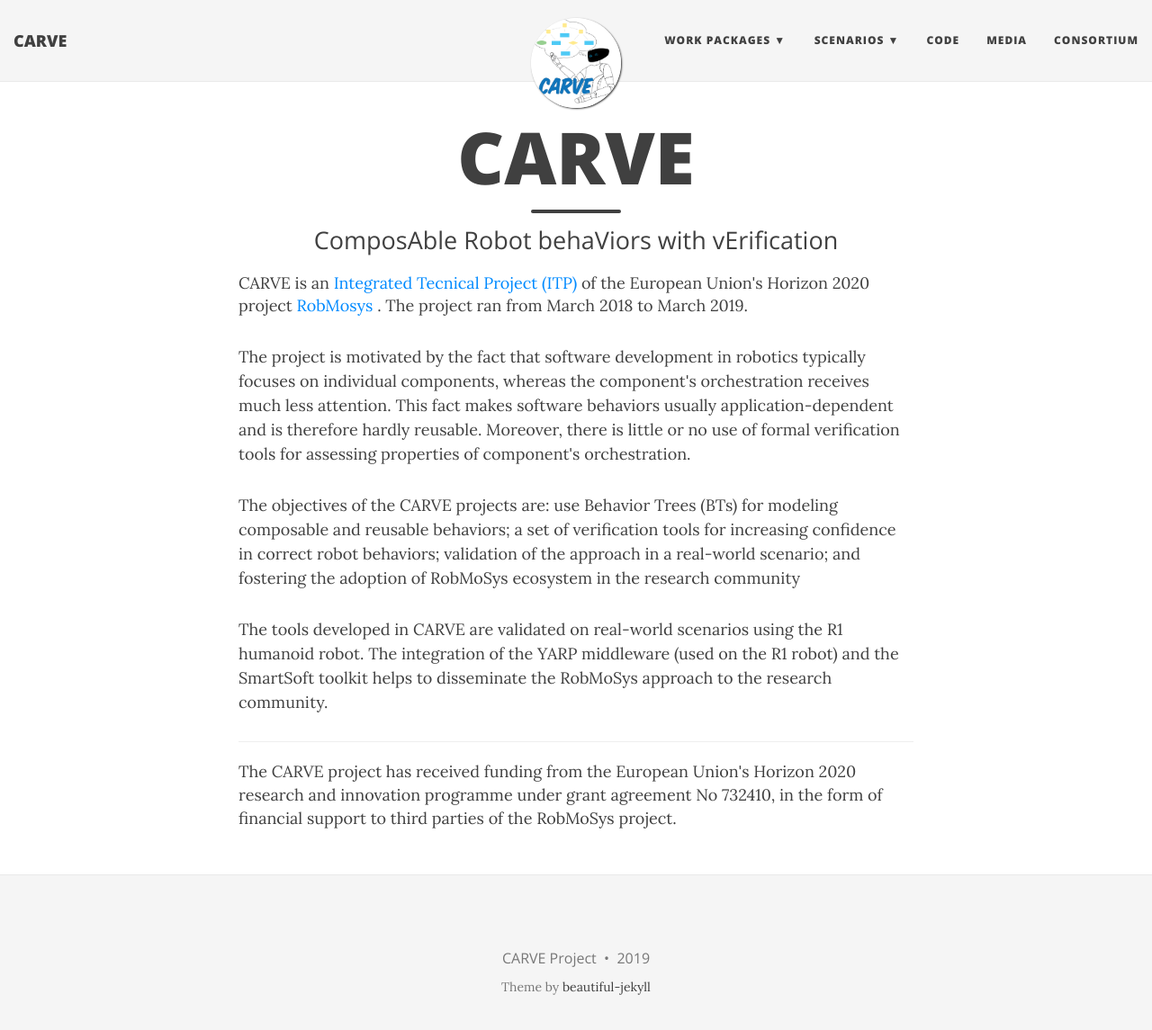
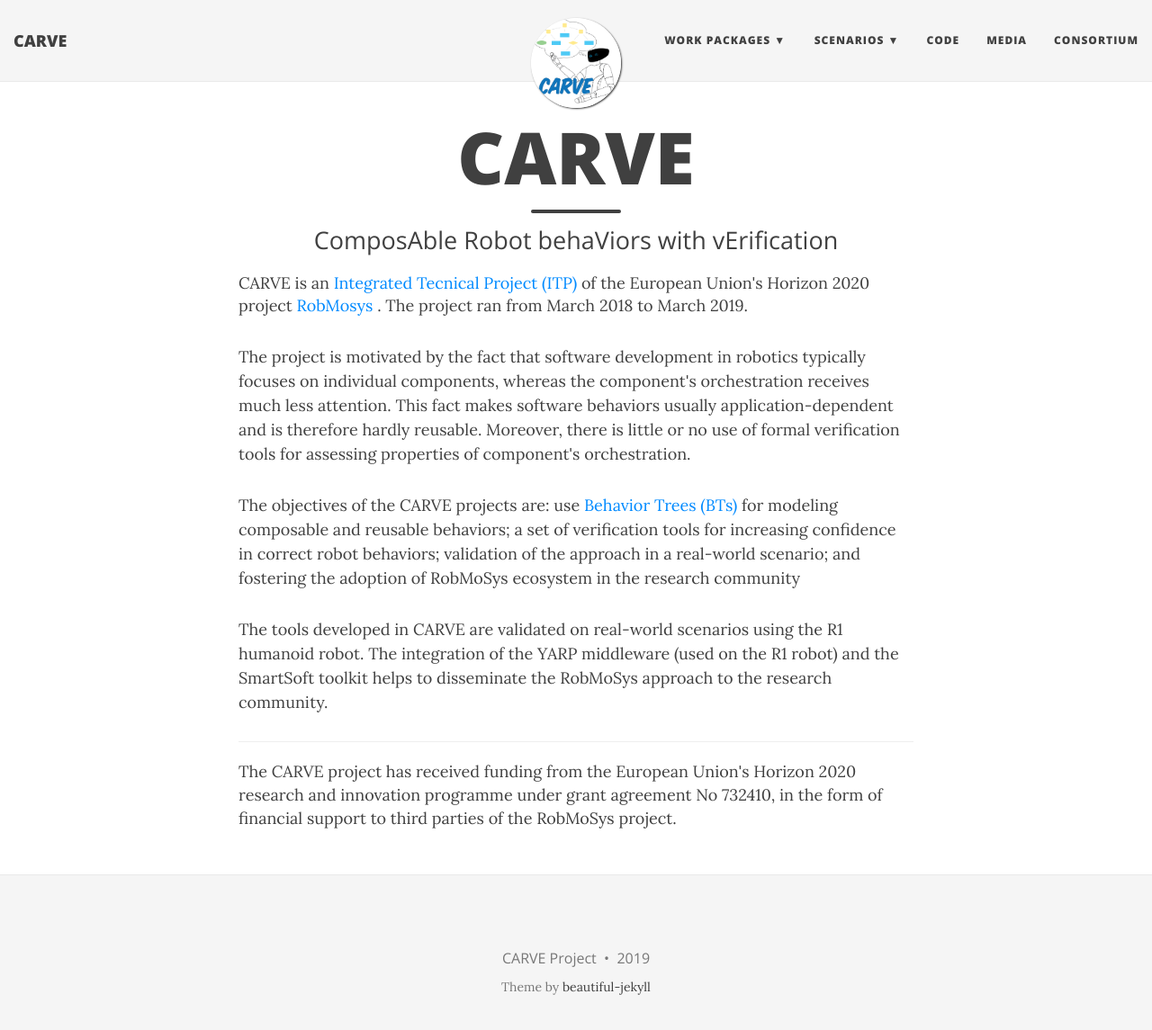
Before and after one commit to mikiec84/CARVE-ROBMOSYS.github.io, a Jekyll site: the page built from index.html, in a window 1280 px wide and 1158 px high. Shown: the top 1145 px of the window at 90% size. Built offline with Jekyll 4.4.1, drawn with Linux system fonts in a browser that asks for light colours; nearby versions of some CDN libraries; the list of posts is cut into pages by our own code; part of the change alters nothing that is shown.

```diff
--- a/index.html
+++ b/index.html
@@ -11,7 +11,8 @@ CARVE is an <a href="https://robmosys.eu/itp/">Integrated Tecnical Project (ITP)
 The project is motivated by the fact that software development in robotics typically focuses on individual components, whereas the component's orchestration receives much less attention. This fact makes software behaviors usually application-dependent and is therefore hardly reusable. Moreover, there is little or no use of formal verification tools for assessing properties of component's orchestration.
 
 <p>
-The objectives of the CARVE projects are: use Behavior Trees (BTs) for modeling composable and reusable behaviors; a set of verification tools for increasing confidence in correct robot behaviors; validation of the approach in a real-world scenario; and fostering the adoption of RobMoSys ecosystem in the research community
+The objectives of the CARVE projects are: use <a href="https://en.wikipedia.org/wiki/Behavior_tree_(artificial_intelligence,_robotics_and_control)">Behavior Trees (BTs) </a> for modeling composable and reusable behaviors; a set of verification tools for increasing confidence in correct robot behaviors; validation of the approach in a real-world scenario; and fostering the adoption of RobMoSys ecosystem in the research community
+
 
 
 <p>
```
